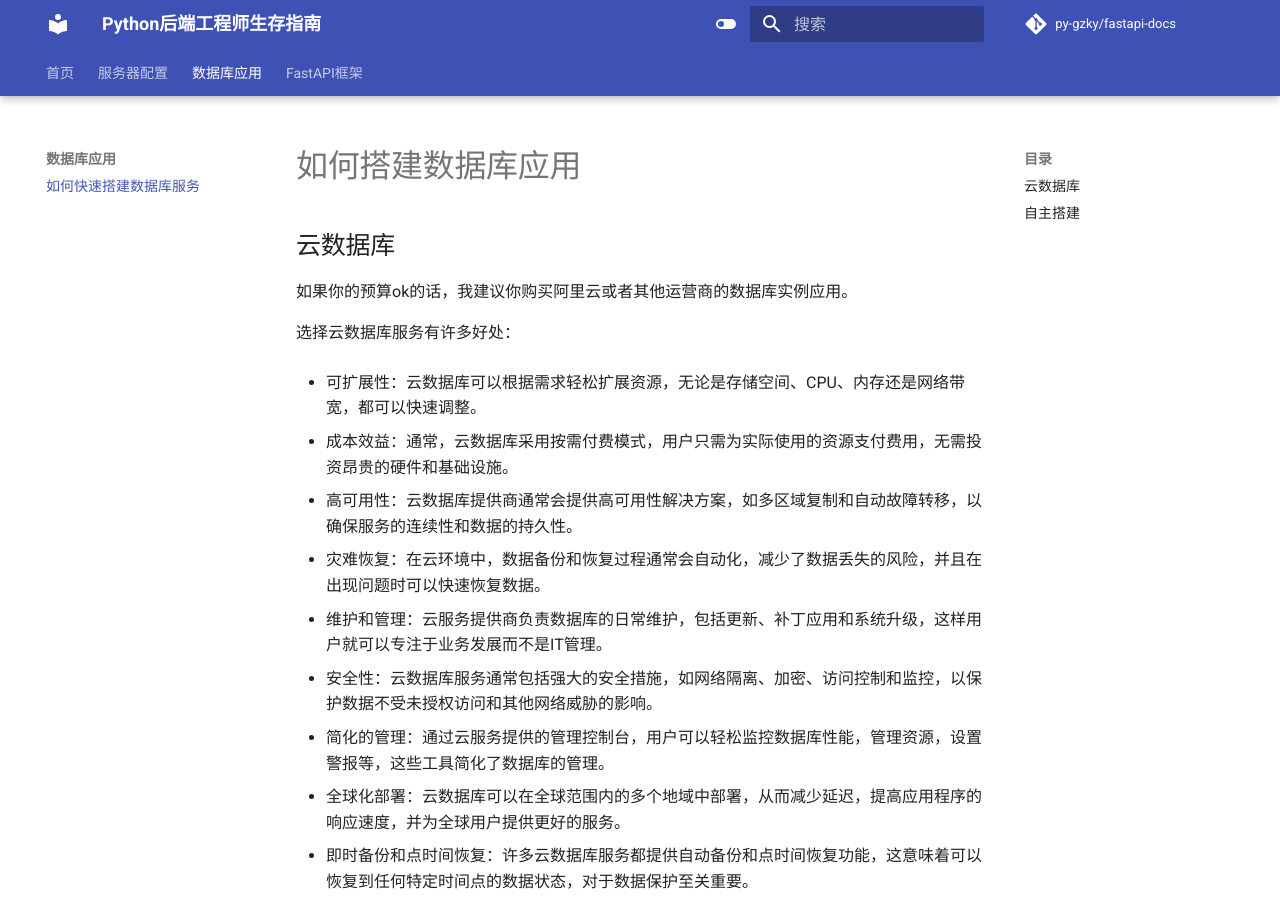
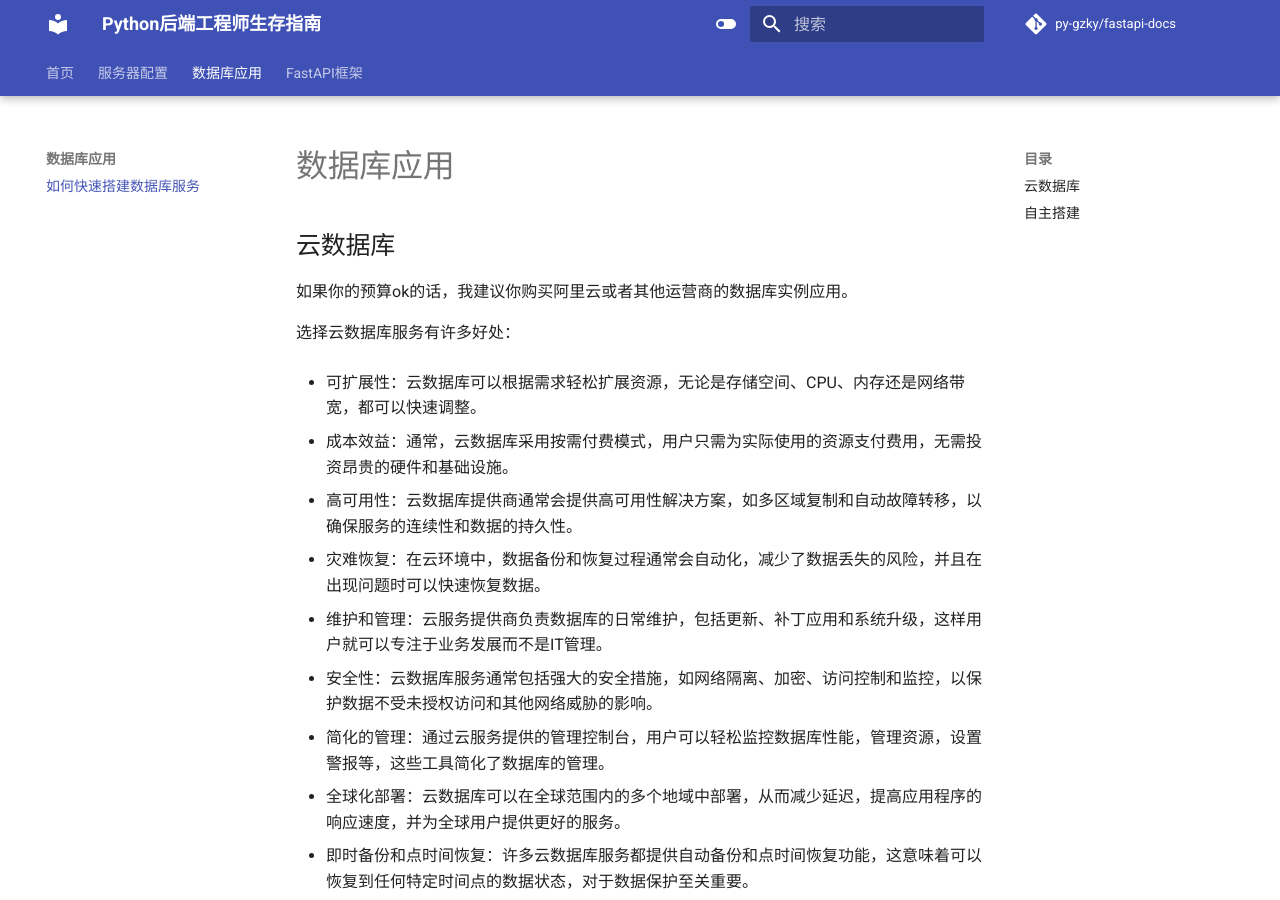
Before and after one commit to PY-GZKY/PythonBackendEngineerGuide, an MkDocs documentation site: the page built from docs/how-to-quickly-deploy-database.md, in a window 1280 px wide and 900 px high. Built offline with MkDocs 1.6.1 and Material for MkDocs 9.7.7, drawn with Linux system fonts in a browser that asks for light colours; comment, search, counter and statistics services are not loaded.

Commit message:
Update how-to-quickly-deploy-database.md

```diff
--- a/docs/how-to-quickly-deploy-database.md
+++ b/docs/how-to-quickly-deploy-database.md
@@ -1,4 +1,4 @@
-# 如何搭建数据库应用
+# 数据库应用
 
 ## 云数据库
 
```
